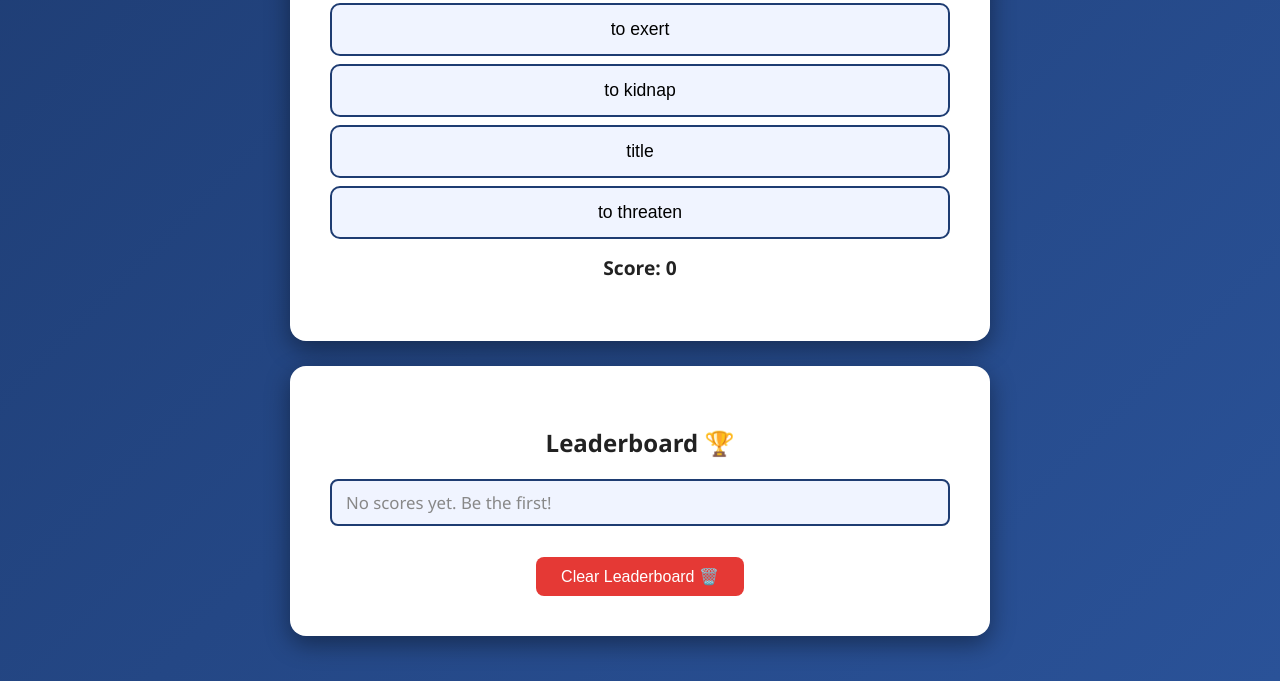
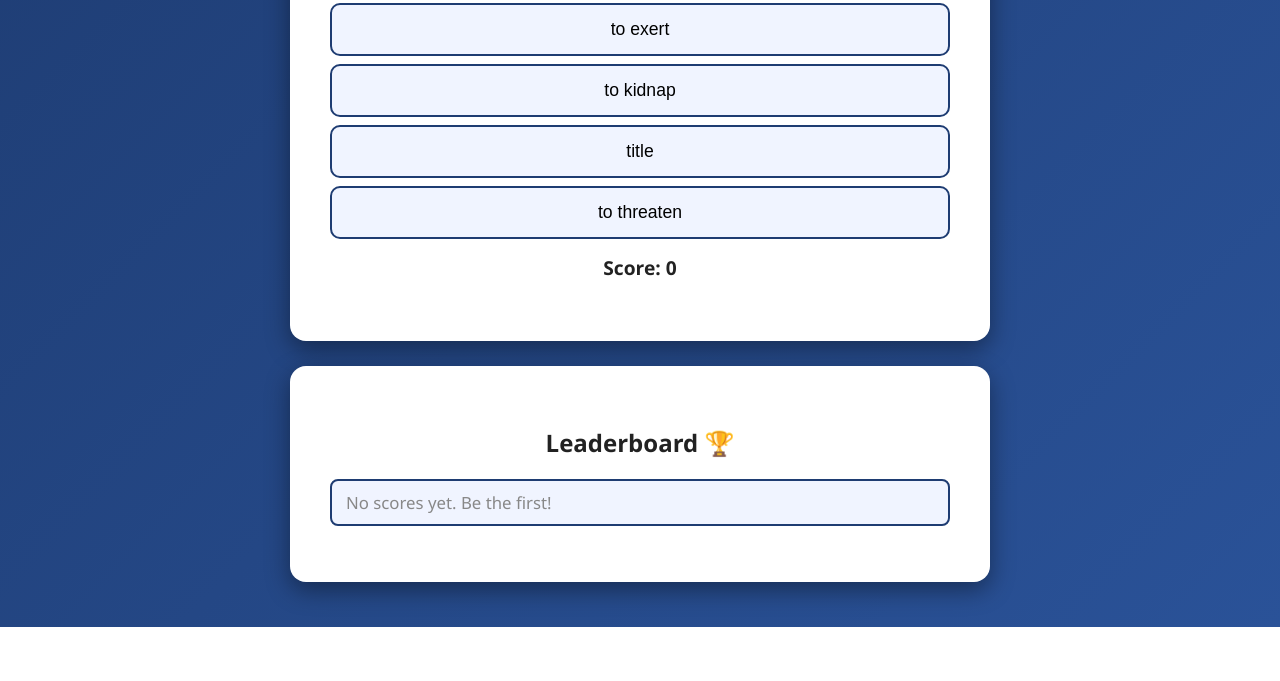
Before and after one commit to portalfreak014/calebpfohl, a website: page ICPT_102_Quiz.html in a window 1280 px wide. Shown: the part 290-971 px from the top of the page. After the commit the page ends 917 px from the top, so only its background shows below. Drawn offline with Linux system fonts and the light colour scheme; no server answers.

Commit message:
hide leaderboard clear button

```diff
--- a/ICPT_102_Quiz.html
+++ b/ICPT_102_Quiz.html
@@ -188,7 +188,7 @@
   <div id="card">
   <h2>Leaderboard 🏆</h2>
   <ul id="leaderboardList"></ul>
-  <button id="clearBoard" onclick="clearLeaderboard()">Clear Leaderboard 🗑️</button>
+  <!-- <button id="clearBoard" onclick="clearLeaderboard()">Clear Leaderboard 🗑️</button> -->
 </div>
 
 <script>
```
